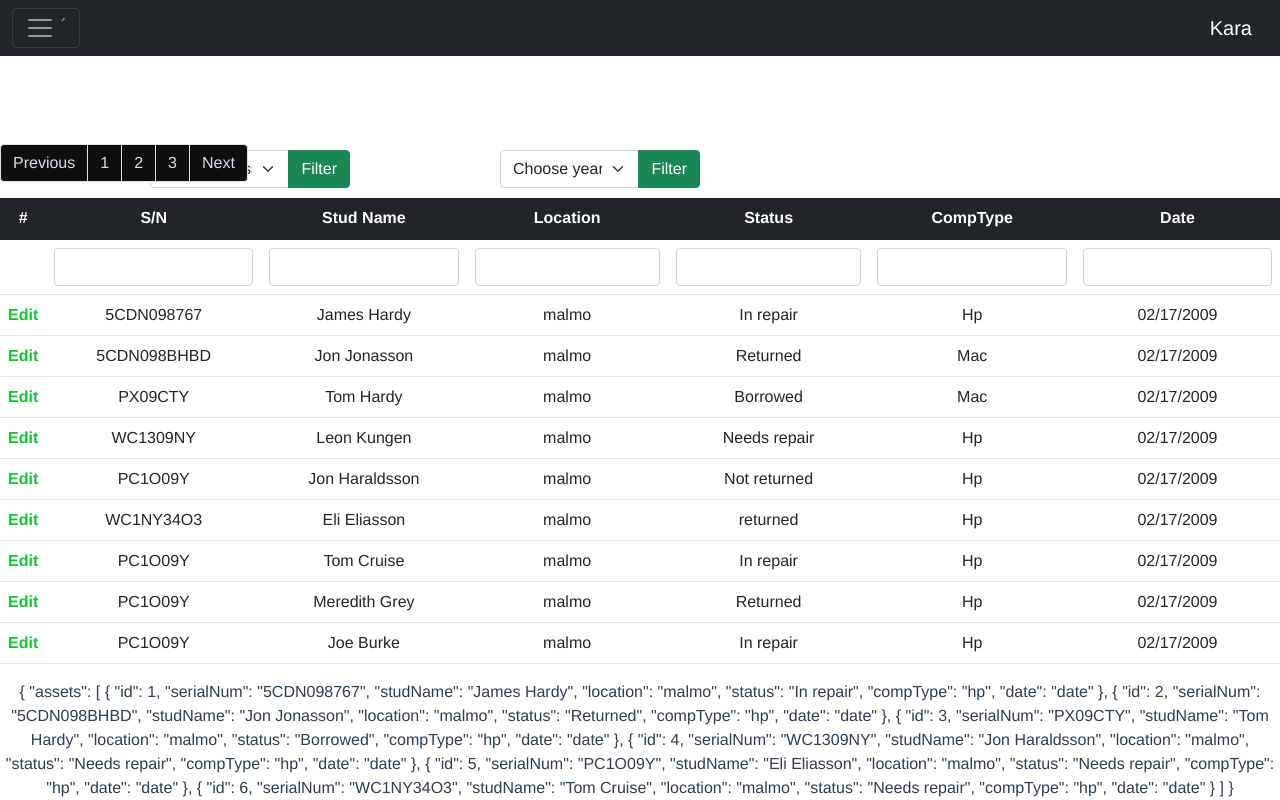
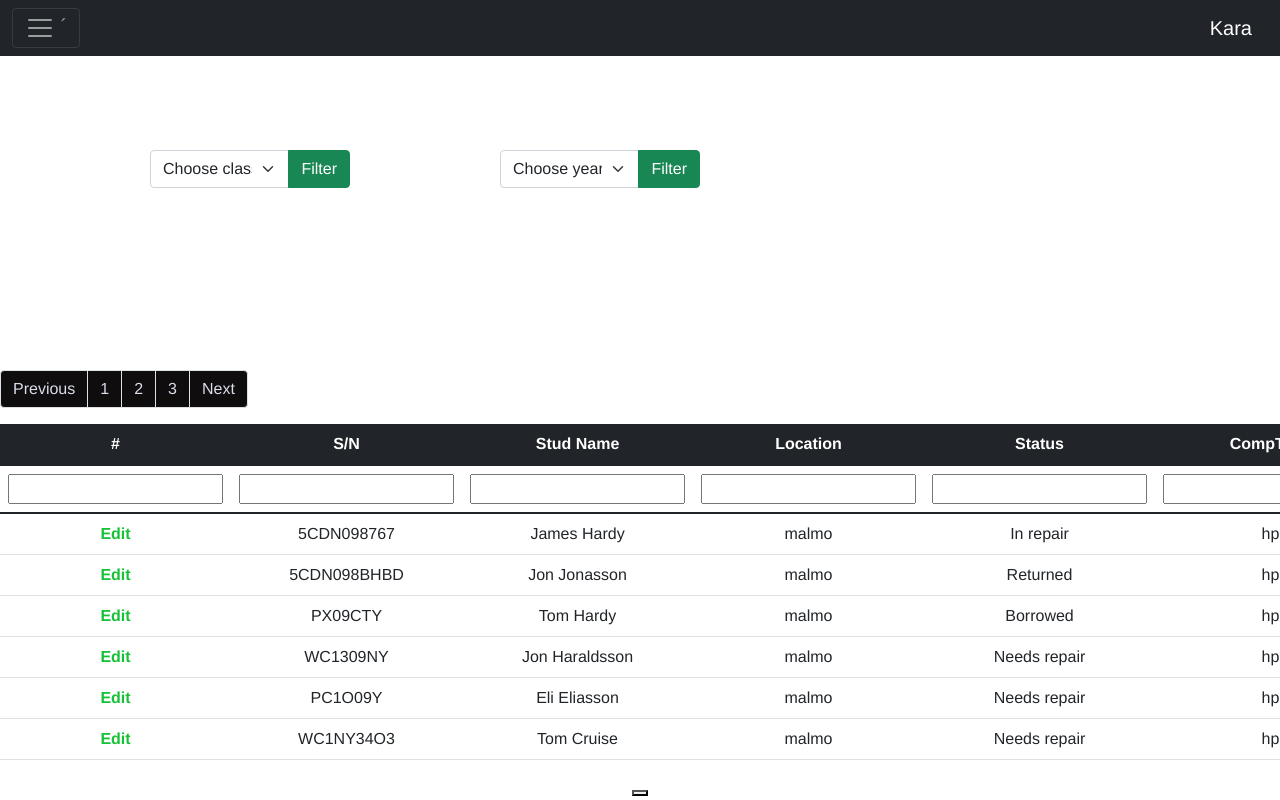
Before and after one commit to maltin1234/KaraSoftware, a Vue app in the folder kara/: page /#/FilterPage in a window 1280 px wide. Built offline with nearby package versions, Linux system fonts and the light colour scheme; data requests are answered from the project's data file.

Commit message:
working filter

```diff
--- a/kara/src/components/FilterComponent.vue
+++ b/kara/src/components/FilterComponent.vue
@@ -41,102 +41,44 @@
           <th scope="col">Date</th>
         </tr>
       </thead>
+      <thead>
+        <tr>
+          <th>
+            <input class="" v-model="searchId" />
+          </th>
+          <th>
+            <input class="" v-model="searchSerial" />
+          </th>
+          <th>
+            <input class="" v-model="searchName" />
+          </th>
+          <th>
+            <input class="" v-model="searchLocation" />
+          </th>
+          <th>
+            <input class="" v-model="searchStatus" />
+          </th>
+          <th>
+            <input class="" v-model="searchComptyp" />
+          </th>
+          <th>
+            <input class="" v-model="searchDate" />
+          </th>
+        </tr>
+      </thead>
       <tbody>
-        <tr>
-          <th scope="row"></th>
-          <td><input type="text" class="form-control" /></td>
-          <td><input type="text" class="form-control" /></td>
-          <td><input type="text" class="form-control" /></td>
-          <td><input type="text" class="form-control" /></td>
-          <td><input type="text" class="form-control" /></td>
-          <td><input type="text" class="form-control" /></td>
-        </tr>
-        <tr>
+        <tr v-for="product in filteredProducts" :key="product.id">
           <th class="text-edit" scope="row">Edit</th>
-          <td>5CDN098767</td>
-          <td>James Hardy</td>
-          <td>malmo</td>
-          <td>In repair</td>
-          <td>Hp</td>
-          <td>02/17/2009</td>
-        </tr>
-        <tr>
-          <th scope="row" class="text-edit">Edit</th>
-          <td>5CDN098BHBD</td>
-          <td>Jon Jonasson</td>
-          <td>malmo</td>
-          <td>Returned</td>
-          <td>Mac</td>
-          <td>02/17/2009</td>
-        </tr>
-        <tr>
-          <th scope="row" class="text-edit">Edit</th>
-          <td>PX09CTY</td>
-          <td>Tom Hardy</td>
-          <td>malmo</td>
-          <td>Borrowed</td>
-          <td>Mac</td>
-          <td>02/17/2009</td>
-        </tr>
-        <tr>
-          <th scope="row" class="text-edit">Edit</th>
-          <td>WC1309NY</td>
-          <td>Leon Kungen</td>
-          <td>malmo</td>
-          <td>Needs repair</td>
-          <td>Hp</td>
-          <td>02/17/2009</td>
-        </tr>
-        <tr>
-          <th scope="row" class="text-edit">Edit</th>
-          <td>PC1O09Y</td>
-          <td>Jon Haraldsson</td>
-          <td>malmo</td>
-          <td>Not returned</td>
-          <td>Hp</td>
-          <td>02/17/2009</td>
-        </tr>
-        <tr>
-          <th scope="row" class="text-edit">Edit</th>
-          <td>WC1NY34O3</td>
-          <td>Eli Eliasson</td>
-          <td>malmo</td>
-          <td>returned</td>
-          <td>Hp</td>
-          <td>02/17/2009</td>
-        </tr>
-        <tr>
-          <th scope="row" class="text-edit">Edit</th>
-          <td>PC1O09Y</td>
-          <td>Tom Cruise</td>
-          <td>malmo</td>
-          <td>In repair</td>
-          <td>Hp</td>
-          <td>02/17/2009</td>
-        </tr>
-        <tr>
-          <th scope="row" class="text-edit">Edit</th>
-          <td>PC1O09Y</td>
-          <td>Meredith Grey</td>
-          <td>malmo</td>
-          <td>Returned</td>
-          <td>Hp</td>
-          <td>02/17/2009</td>
-        </tr>
-        <tr>
-          <th scope="row" class="text-edit">Edit</th>
-          <td>PC1O09Y</td>
-          <td>Joe Burke</td>
-          <td>malmo</td>
-          <td>In repair</td>
-          <td>Hp</td>
-          <td>02/17/2009</td>
+          <td>{{ product.serialNum }}</td>
+          <td>{{ product.studName }}</td>
+          <td>{{ product.location }}</td>
+          <td>{{ product.status }}</td>
+          <td>{{ product.compType }}</td>
+          <td>{{ product.date }}</td>
         </tr>
       </tbody>
     </table>
-    <div v-for="product in products" :key="product.id">
-      {{ products }}
-    </div>
+    <button @click="test()"></button>
   </div>
 </template>
 
@@ -144,18 +86,49 @@
 export default {
   name: "FilterComponent",
   data() {
-    return {};
+    return {
+      searchId: "",
+      searchSerial: "",
+      searchName: "",
+      searchLocation: "",
+      searchStatus: "",
+      searchComptyp: "",
+      searchDate: "",
+      columns: [
+        "id",
+        "serialNum",
+        "studName",
+        "location",
+        "status",
+        "compType",
+        "date",
+      ],
+      userData: null,
+    };
   },
-  methods: {},
   computed: {
-    products() {
-      console.log(this.$store.state.assets);
-      return this.$store.state.assets;
+    filteredProducts() {
+      let userData = this.$store.state.assets.assets;
+      console.log("user", userData);
+      console.log("searchName", this.searchName);
+
+      if (this.searchName) {
+        return userData.filter((item) => {
+          console.log("item", item.studName, item);
+          return this.searchName
+            .toLowerCase()
+            .split(" ")
+            .every((v) => item.studName.toLowerCase().includes(v));
+        });
+      } else {
+        return userData;
+      }
     },
   },
   created() {
     this.$store.dispatch("fetchAssets");
   },
+  methods: {},
 };
 </script>
 
```
